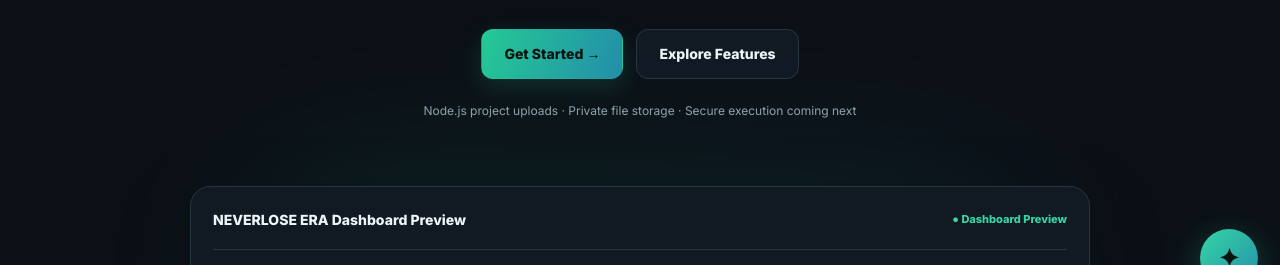
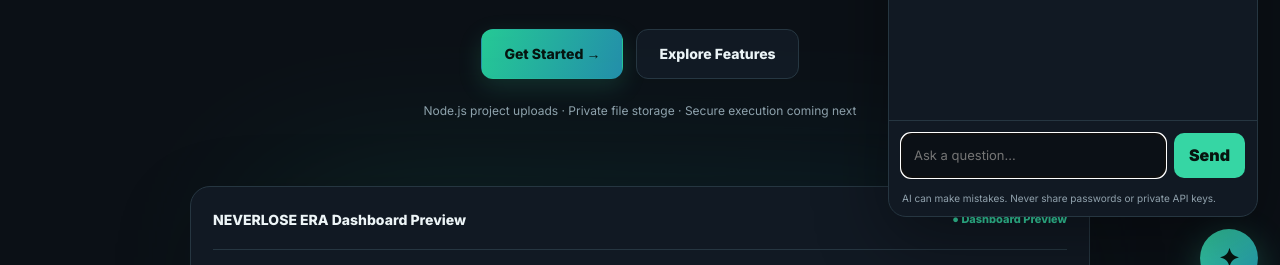
Before and after one commit to sg8120451-glitch/neverlose-era-host, a plain HTML site: page index.html in a window 1280 px wide. Both pictures are taken after a click on the button "Open AI assistant". Shown: the part 491-756 px from the top of the page. Drawn offline with nearby package versions, Linux system fonts and the light colour scheme.

Commit message:
Fix NEVERLOSE ERA AI chat launcher button

```diff
--- a/index.html
+++ b/index.html
@@ -1733,5 +1733,36 @@ initializeDashboard();
 </section>
 <button class="ai-chat-launcher" id="aiChatLauncher" type="button" aria-label="Open AI assistant">✦</button>
 
+<script>
+// NEVERLOSE ERA AI CHAT TOGGLE FIX
+(() => {
+  const launcher = document.getElementById("aiChatLauncher");
+  const panel = document.getElementById("aiChatPanel");
+  const closeButton = document.getElementById("aiChatClose");
+  const input = document.getElementById("aiChatInput");
+
+  if (!launcher || !panel || !closeButton) return;
+
+  const setChatOpen = (open) => {
+    panel.classList.toggle("open", open);
+    panel.setAttribute("aria-hidden", String(!open));
+    launcher.setAttribute("aria-expanded", String(open));
+    launcher.setAttribute("aria-label", open ? "Close AI assistant" : "Open AI assistant");
+    if (open) window.setTimeout(() => input?.focus(), 50);
+  };
+
+  launcher.addEventListener("click", () => {
+    setChatOpen(!panel.classList.contains("open"));
+  });
+  closeButton.addEventListener("click", () => setChatOpen(false));
+  document.addEventListener("keydown", (event) => {
+    if (event.key === "Escape" && panel.classList.contains("open")) {
+      setChatOpen(false);
+      launcher.focus();
+    }
+  });
+})();
+</script>
+
 </body>
 </html>
```
